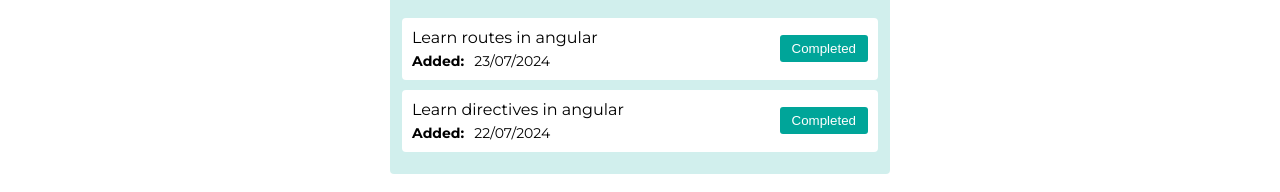
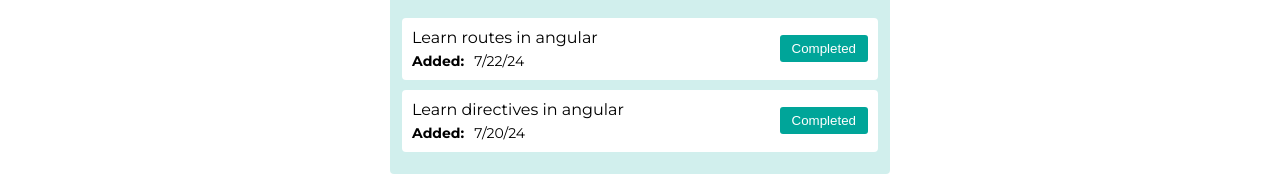
Before and after one commit to muhammadshajjar/angular-todo, an Angular app: page / in a window 1280 px wide. Shown: the part 165-357 px from the top of the page. Built offline with nearby package versions, Linux system fonts and the light colour scheme.

Commit message:
transform todo date using pipe

```diff
--- a/src/app/components/todo/dummy-todos.ts
+++ b/src/app/components/todo/dummy-todos.ts
@@ -2,11 +2,11 @@ export const TODOS = [
   {
     id: '1',
     title: 'Learn routes in angular',
-    date_added: '23/07/2024',
+    date_added: '7/22/2024',
   },
   {
     id: '2',
     title: 'Learn directives in angular',
-    date_added: '22/07/2024',
+    date_added: '7/20/2024',
   },
 ];
--- a/src/app/components/todo/todo.component.html
+++ b/src/app/components/todo/todo.component.html
@@ -3,7 +3,7 @@
     <p>{{ todo.title }}</p>
     <div class="todo__time">
       <p>Added:</p>
-      <span>{{ todo.date_added }}</span>
+      <span>{{ todo.date_added | date : "shortDate" }}</span>
     </div>
   </div>
   <button (click)="onCompleteTodo()">Completed</button>
--- a/src/app/components/todo/todo.component.ts
+++ b/src/app/components/todo/todo.component.ts
@@ -1,10 +1,11 @@
 import { Component, EventEmitter, Input, Output } from '@angular/core';
 import { Todo } from './todo.model';
+import { DatePipe } from '@angular/common';
 
 @Component({
   selector: 'app-todo',
   standalone: true,
-  imports: [],
+  imports: [DatePipe],
   templateUrl: './todo.component.html',
   styleUrl: './todo.component.css',
 })
```
